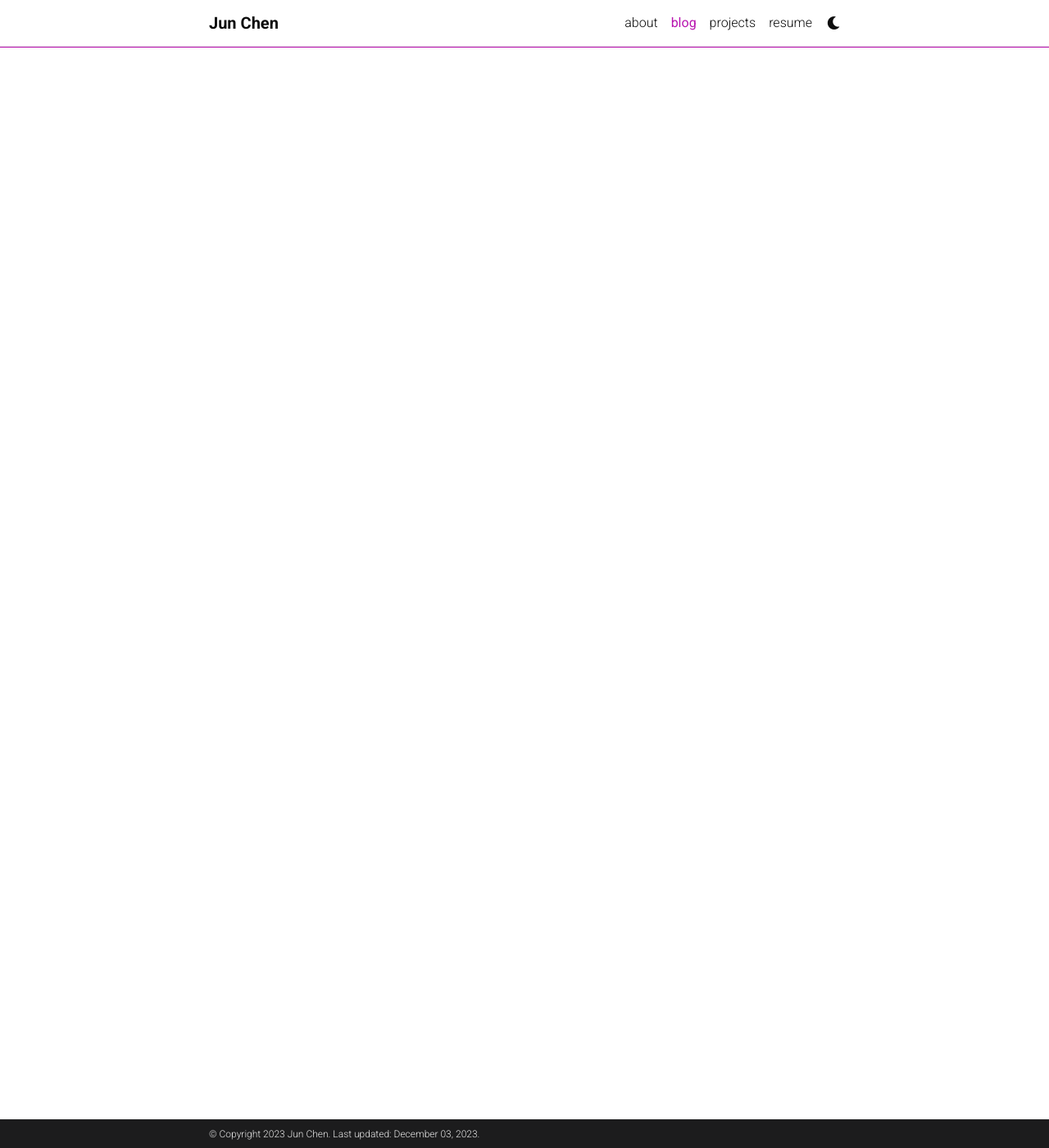
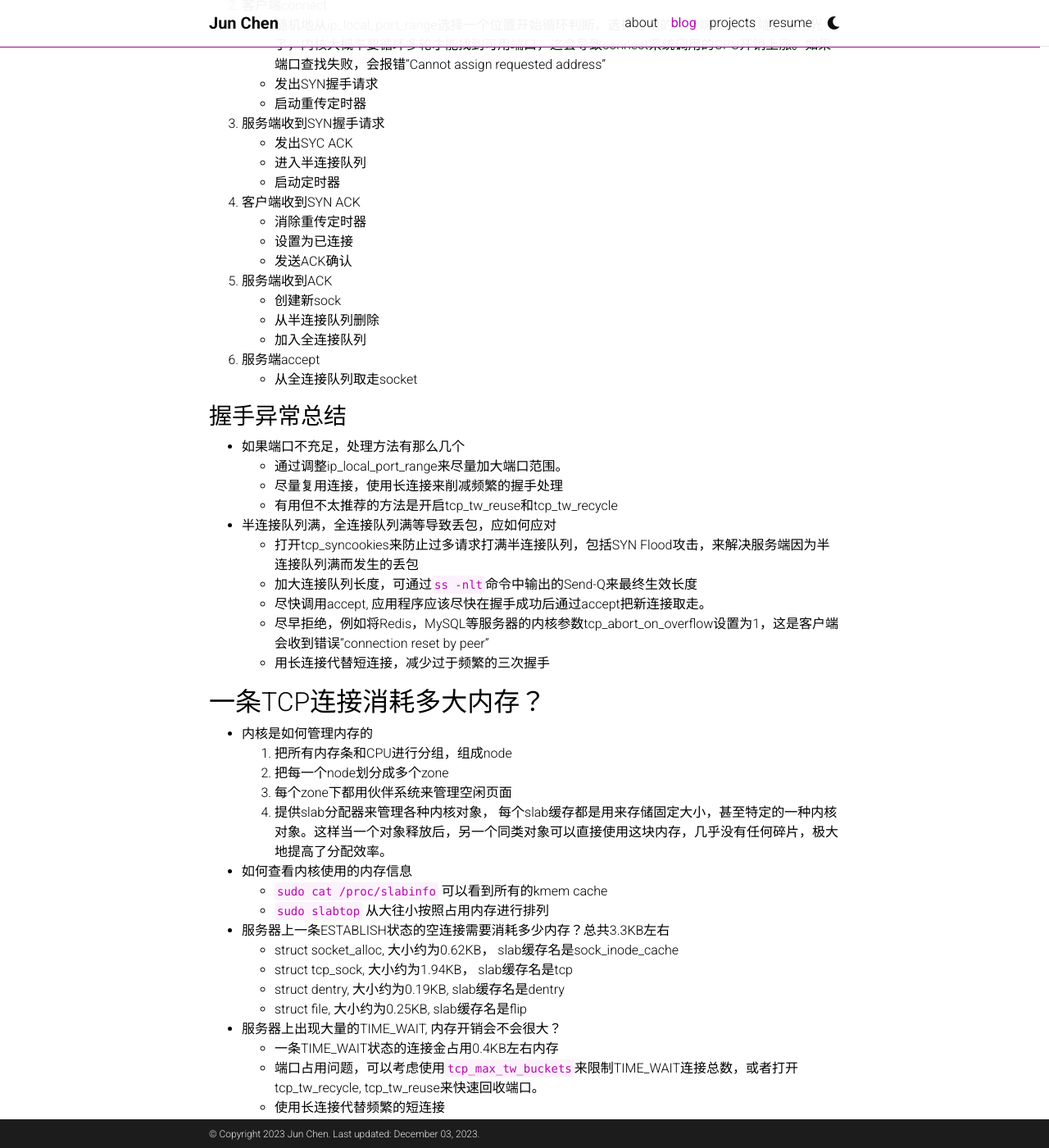
Before and after one commit to chenjun305/chenjun305.github.io, a Jekyll site: the page built from _posts/2023-03-11-linux-network.md, in a window 1280 px wide and 1400 px high, scrolled down 5518 px. Shown: the whole window at 82% size. Built offline with Jekyll 4.4.1, drawn with Linux system fonts in a browser that asks for light colours; comment, search, counter and statistics services are not loaded; a style sheet for code colours, icons or effects is not loaded; some of the changed text lies outside the part shown.

Commit message:
update post - linux network

```diff
--- a/_posts/2023-03-11-linux-network.md
+++ b/_posts/2023-03-11-linux-network.md
@@ -241,3 +241,63 @@ Redis的主要业务逻辑就是在本机内存上的数据结构的读写，单
 * 访问本机服务时，使用127.0.0.1能比使用其他IP更快吗？
 
 没有差别，都是走虚拟的环回设备lo， 这是因为内核在设置IP的时候，把所有的本机IP都初始化到local路由表里了。
+
+
+## 深度理解TCP连接建立过程
+1. 服务端listen
+  * 申请并初始化接收队列，包括半连接队列和全连接队列
+  * 全连接队列是1个链表，其最大长度min(listen时传入的backlog, net.core.somaxconn)
+  * 半连接队列由于需要快速地查找，使用的是一个哈希表, 其最大长度是min(backlog, somaxconn, tcp_max_syn_backlog) + 1再向上取整到2的N次幂，但最小不能小于16
+2. 客户端connect
+  * 随机地从ip_local_port_range选择一个位置开始循环判断，选择可用的本地端口, 如果端口快用光了，内核大概率要循环多轮才能找到可用端口，这会导致connect系统调用的CPU开销上涨。如果端口查找失败，会报错“Cannot assign requested address”
+  * 发出SYN握手请求
+  * 启动重传定时器
+3. 服务端收到SYN握手请求
+  * 发出SYC ACK
+  * 进入半连接队列
+  * 启动定时器
+4. 客户端收到SYN ACK
+  * 消除重传定时器
+  * 设置为已连接
+  * 发送ACK确认
+5. 服务端收到ACK
+  * 创建新sock
+  * 从半连接队列删除
+  * 加入全连接队列
+6. 服务端accept
+  * 从全连接队列取走socket
+
+### 握手异常总结
+* 如果端口不充足，处理方法有那么几个
+  * 通过调整ip_local_port_range来尽量加大端口范围。
+  * 尽量复用连接，使用长连接来削减频繁的握手处理
+  * 有用但不太推荐的方法是开启tcp_tw_reuse和tcp_tw_recycle
+
+* 半连接队列满，全连接队列满等导致丢包，应如何应对
+  * 打开tcp_syncookies来防止过多请求打满半连接队列，包括SYN Flood攻击，来解决服务端因为半连接队列满而发生的丢包
+  * 加大连接队列长度，可通过`ss -nlt`命令中输出的Send-Q来最终生效长度
+  * 尽快调用accept, 应用程序应该尽快在握手成功后通过accept把新连接取走。
+  * 尽早拒绝，例如将Redis，MySQL等服务器的内核参数tcp_abort_on_overflow设置为1，这是客户端会收到错误“connection reset by peer”
+  * 用长连接代替短连接，减少过于频繁的三次握手
+
+## 一条TCP连接消耗多大内存？
+* 内核是如何管理内存的
+  1. 把所有内存条和CPU进行分组，组成node
+  2. 把每一个node划分成多个zone
+  3. 每个zone下都用伙伴系统来管理空闲页面
+  4. 提供slab分配器来管理各种内核对象， 每个slab缓存都是用来存储固定大小，甚至特定的一种内核对象。这样当一个对象释放后，另一个同类对象可以直接使用这块内存，几乎没有任何碎片，极大地提高了分配效率。
+
+* 如何查看内核使用的内存信息
+  * `sudo cat /proc/slabinfo` 可以看到所有的kmem cache
+  * `sudo slabtop` 从大往小按照占用内存进行排列
+
+* 服务器上一条ESTABLISH状态的空连接需要消耗多少内存？总共3.3KB左右
+  * struct socket_alloc, 大小约为0.62KB， slab缓存名是sock_inode_cache
+  * struct tcp_sock, 大小约为1.94KB， slab缓存名是tcp
+  * struct dentry, 大小约为0.19KB, slab缓存名是dentry
+  * struct file, 大小约为0.25KB, slab缓存名是flip
+
+* 服务器上出现大量的TIME_WAIT, 内存开销会不会很大？
+  * 一条TIME_WAIT状态的连接金占用0.4KB左右内存
+  * 端口占用问题，可以考虑使用`tcp_max_tw_buckets`来限制TIME_WAIT连接总数，或者打开tcp_tw_recycle, tcp_tw_reuse来快速回收端口。
+  * 使用长连接代替频繁的短连接
```
